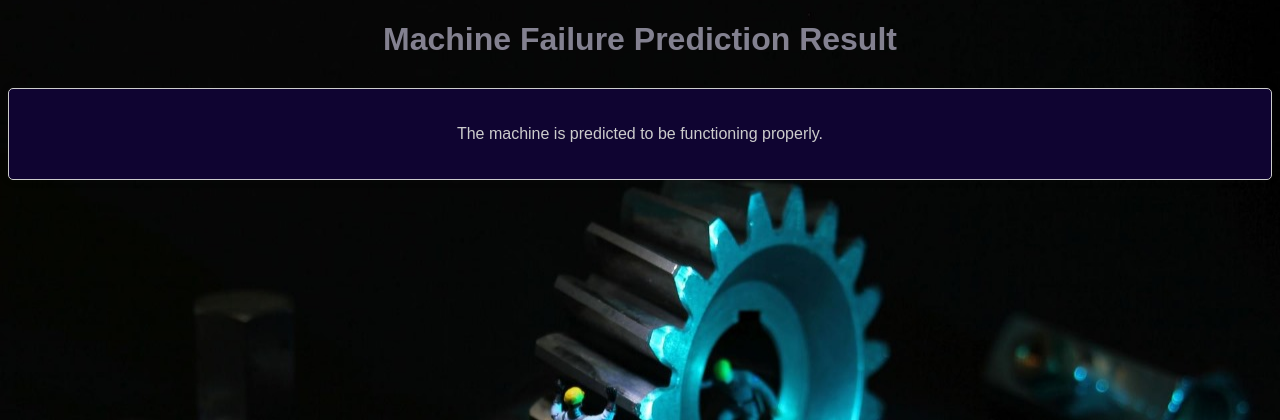
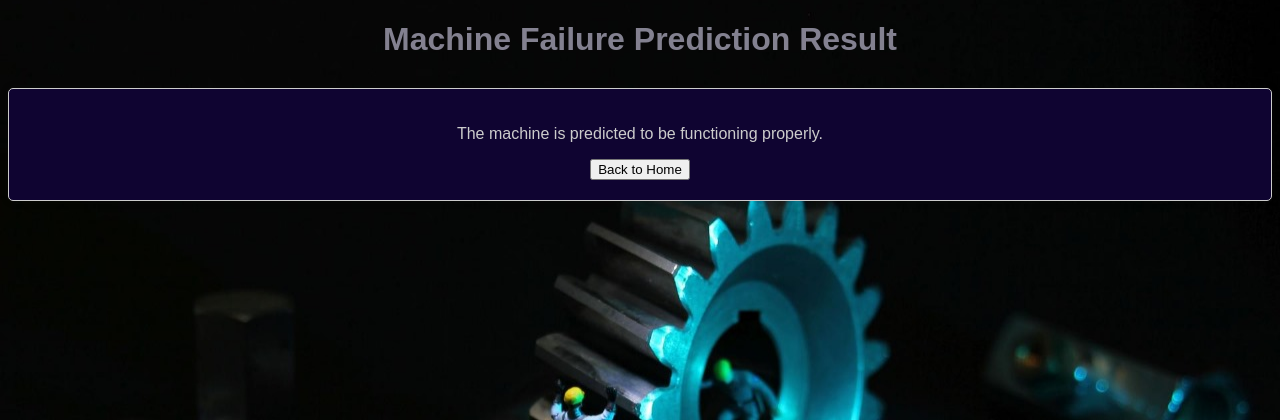
Before and after one commit to i-am-deepika-m/Machine-Maintainance, a Flask app: template templates/result.html in a window 1280 px wide. Shown: the top 420 px of the page. Run offline with Flask 3, Linux system fonts and the light colour scheme; the template is opened without the code that fills it, so the values that code supplies are empty; parts of the project's set-up code (start-up, migrations or seed data) failed here and were passed over.

Commit message:
added back to home

```diff
--- a/result.html
+++ b/result.html
@@ -13,5 +13,6 @@
     {% else %}
         <p>The machine is predicted to be functioning properly.</p>
     {% endif %}
+    <a href="/"><button>Back to Home</button></a>
 </body>
 </html>
--- a/templates/result.html
+++ b/templates/result.html
@@ -41,6 +41,7 @@
         <!-- {% else %} -->
             <p>The machine is predicted to be functioning properly.</p>
         <!-- {% endif %} -->
+        <a href="/"><button>Back to Home</button></a>
     </div>
 </body>
 </html>
```
